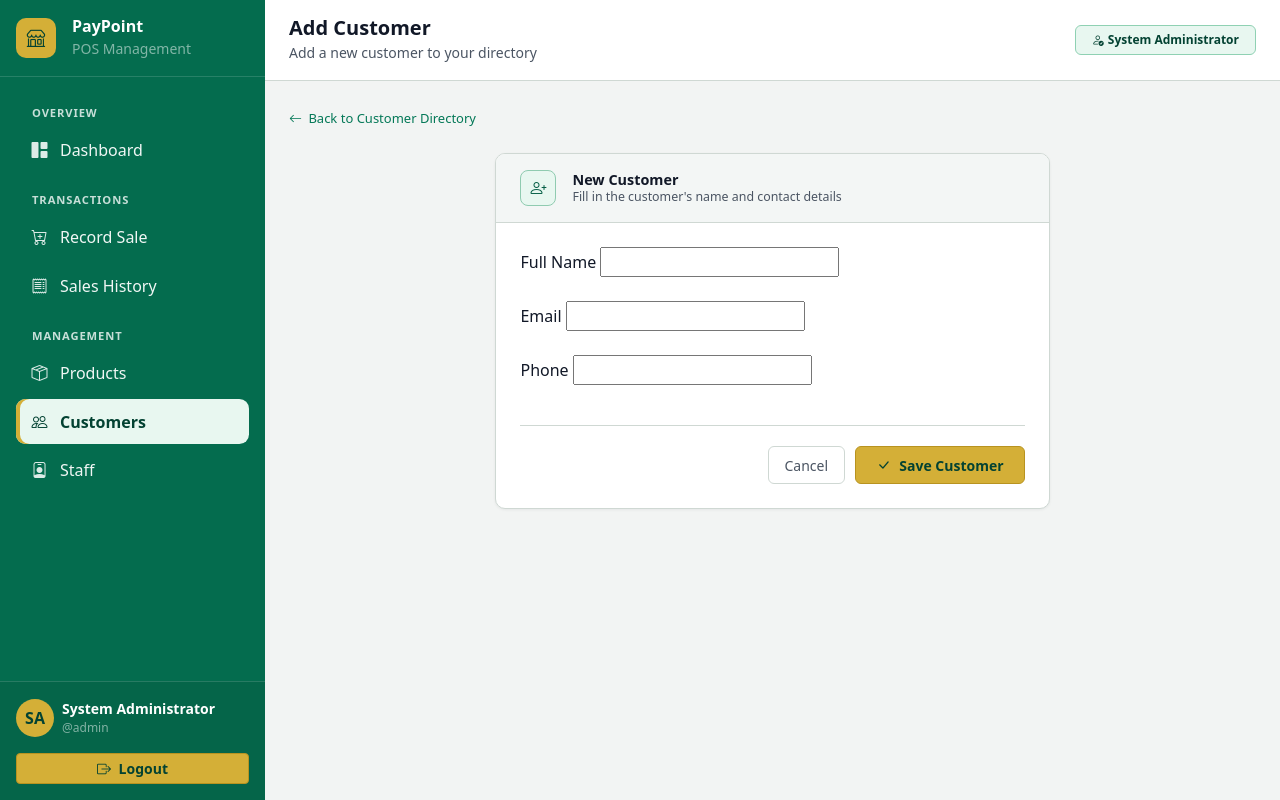
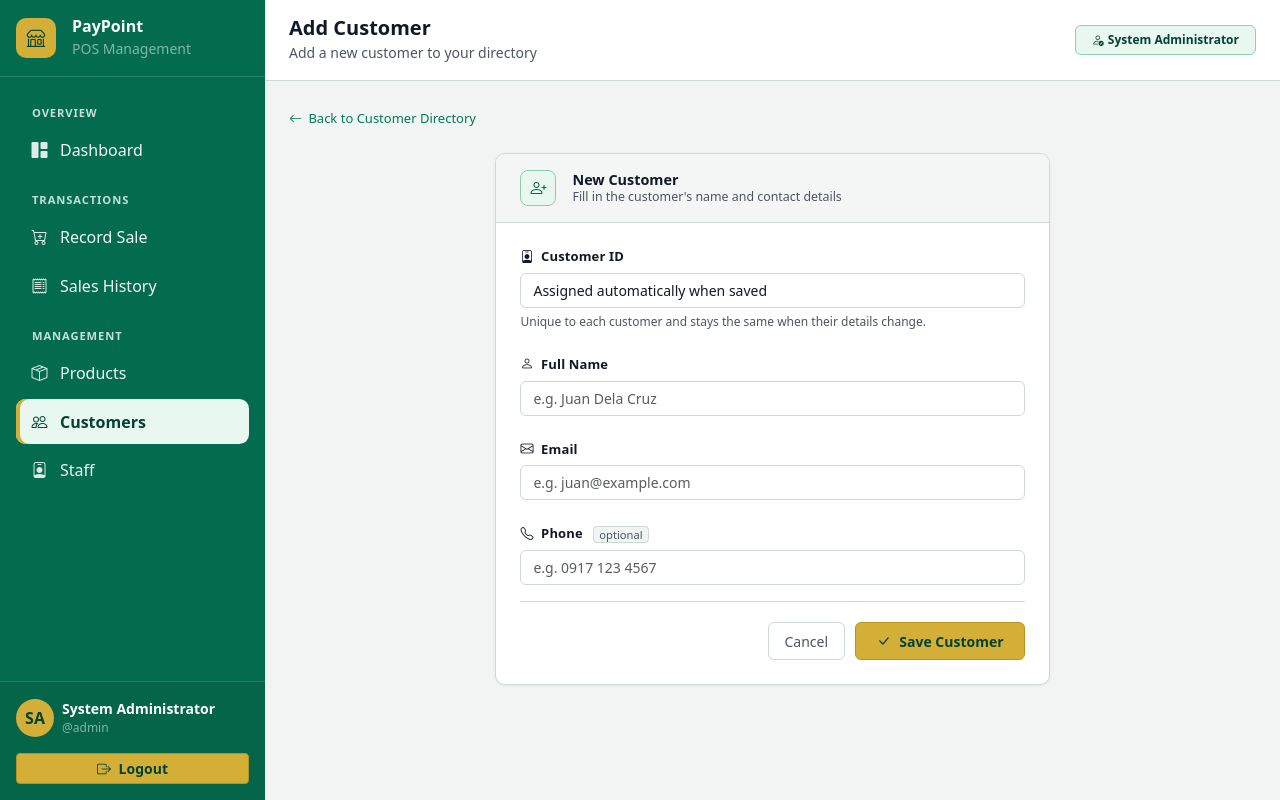
Before and after one commit to adelatongsonn/MVC-PayPoint, a Laravel app: page /customers/create in a window 1280 px wide. Run offline with Laravel 12, Linux system fonts and the light colour scheme; a user stored in the database is signed in; data comes from the database, SQL or seed files in the repository.

Commit message:
Update form.blade.php

```diff
--- a/resources/views/customers/form.blade.php
+++ b/resources/views/customers/form.blade.php
@@ -1,28 +1,76 @@
-<label>Full Name</label>
+<div class="prod-field mb-4">
+    <label for="customer_code" class="prod-label">
+        <i class="bi bi-person-badge me-1" aria-hidden="true"></i> Customer ID
+    </label>
     <input
+        id="customer_code"
+        type="text"
+        class="form-control prod-input"
+        value="{{ isset($customer) ? $customer->customer_code : 'Assigned automatically when saved' }}"
+        aria-describedby="customer_code-hint"
+        readonly
+    >
+    <div id="customer_code-hint" class="prod-hint">Unique to each customer and stays the same when their details change.</div>
+</div>
+<div class="prod-field mb-4">
+    <label for="full_name" class="prod-label">
+        <i class="bi bi-person me-1" aria-hidden="true"></i> Full Name
+    </label>
+    <input
+        id="full_name"
         type="text"
         name="full_name"
+        class="form-control prod-input @error('full_name') is-invalid @enderror"
         value="{{ old('full_name', $customer->full_name ?? '') }}"
+        placeholder="e.g. Juan Dela Cruz"
+        maxlength="100"
+        autocomplete="name"
+        @error('full_name') aria-invalid="true" aria-describedby="full_name-error" @enderror
         required
     >
+    @error('full_name')
+        <div id="full_name-error" class="invalid-feedback">{{ $message }}</div>
+    @enderror
+</div>
 
-<br><br>
-
-<label>Email</label>
+<div class="prod-field mb-4">
+    <label for="email" class="prod-label">
+        <i class="bi bi-envelope me-1" aria-hidden="true"></i> Email
+    </label>
     <input
+        id="email"
         type="email"
         name="email"
+        class="form-control prod-input @error('email') is-invalid @enderror"
         value="{{ old('email', $customer->email ?? '') }}"
+        placeholder="e.g. juan@example.com"
+        maxlength="100"
+        autocomplete="email"
+        @error('email') aria-invalid="true" aria-describedby="email-error" @enderror
         required
     >
+    @error('email')
+        <div id="email-error" class="invalid-feedback">{{ $message }}</div>
+    @enderror
+</div>
 
-<br><br>
-
-<label>Phone</label>
+<div class="prod-field mb-1">
+    <label for="phone" class="prod-label">
+        <i class="bi bi-telephone me-1" aria-hidden="true"></i> Phone
+        <span class="prod-label-optional">optional</span>
+    </label>
     <input
-    type="text"
+        id="phone"
+        type="tel"
         name="phone"
+        class="form-control prod-input @error('phone') is-invalid @enderror"
         value="{{ old('phone', $customer->phone ?? '') }}"
+        placeholder="e.g. 0917 123 4567"
+        maxlength="20"
+        autocomplete="tel"
+        @error('phone') aria-invalid="true" aria-describedby="phone-error" @enderror
     >
-
-<br><br>
+    @error('phone')
+        <div id="phone-error" class="invalid-feedback">{{ $message }}</div>
+    @enderror
+</div>
```
Lines whose indentation alone changed are shown as unchanged.
